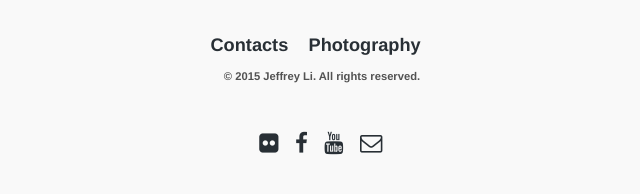
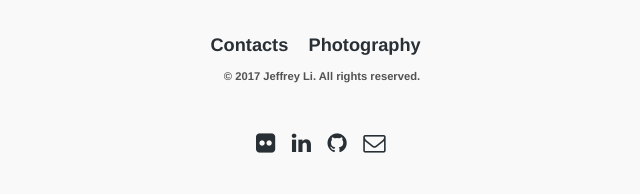
Before and after one commit to drknature/drknature.github.io, a plain HTML site: page index.html in a window 1280 px wide. Shown: the part 796-990 px from the top of the page, 332-972 px from the left. Drawn offline with nearby package versions, Linux system fonts and the light colour scheme.

Commit message:
Update index.html

```diff
--- a/index.html
+++ b/index.html
@@ -68,7 +68,7 @@
 			</div>
 			<div>&nbsp;</div>
 			<div class="hero-h4">
-				<h4>&nbsp;&nbsp;&nbsp;&nbsp;&nbsp;&nbsp;&nbsp;&nbsp;&nbsp;© 2015 Jeffrey Li. All rights reserved.</h4>
+				<h4>&nbsp;&nbsp;&nbsp;&nbsp;&nbsp;&nbsp;&nbsp;&nbsp;&nbsp;© 2017 Jeffrey Li. All rights reserved.</h4>
 			</div>
 			<div>&nbsp;</div>
 			<div>&nbsp;</div>
@@ -76,9 +76,9 @@
 				<ul class="icons">
 					&nbsp;&nbsp;
 					<li><a href="https://www.flickr.com/drknature" class="icon fa-flickr"><span class="label">Flickr</span></a></li>
-					<li><a href="https://www.facebook.com/lijeffrey39" class="icon fa-facebook"><span class="label">Facebook</span></a></li>
-					<li><a href="https://www.youtube.com/thelemurback" class="icon fa-youtube"><span class="label">Youtube</span></a></li>
-					<li><a href= "mailto:lijeffrey39@gmail.com" class="icon fa-envelope-o"></a></li>
+					<li><a href="https://www.facebook.com/lijeffrey39" class="icon fa-linkedin"><span class="label">Linkedin</span></a></li>
+					<li><a href="https://www.github.com/lijeffrey39" class="icon fa-github"><span class="label">Github</span></a></li>
+					<li><a href= "mailto:jyli1@andrew.cmu.edu" class="icon fa-envelope-o"></a></li>
 				</ul>
 			</div>
 		</div>
```
